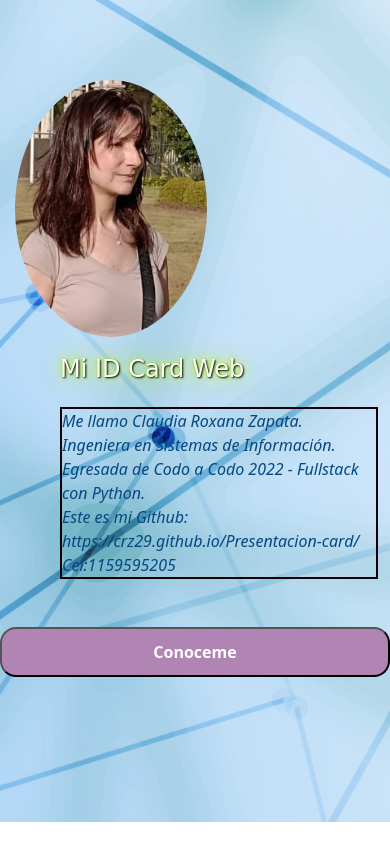
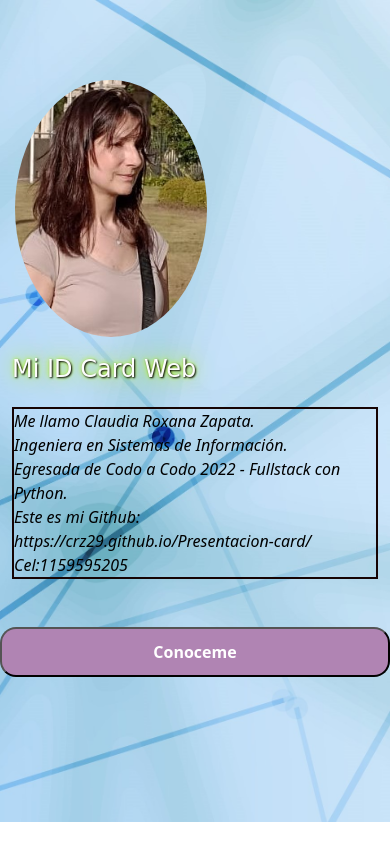
Before and after one commit to crz29/Presentacion-card, a plain HTML site: page index.html in a window 390 px wide. Drawn offline with nearby package versions, Linux system fonts and the light colour scheme.

Commit message:
cambio en parrafo y texto, cambio el background

```diff
--- a/archivos/css/presentacion-parrafo.css
+++ b/archivos/css/presentacion-parrafo.css
@@ -1,5 +1,5 @@
 .presentacion__parrafo{
-    color: rgb(6, 71, 128);
+    color: black;
     font-size: 2rem;
     font-style: oblique;
     border: 2px solid #150303;
@@ -12,5 +12,6 @@
         font-size: 1rem;
 
 
+
     }
 }
--- a/archivos/css/presentacion-texto.css
+++ b/archivos/css/presentacion-texto.css
@@ -8,3 +8,17 @@
 
 
 }
+
+
+@media screen and (max-width:500px) {
+    .presentacion__texto{
+
+        font-size: 1rem;
+        width: 100%;
+        margin-left: 0;
+
+
+
+
+    }
+}
```
